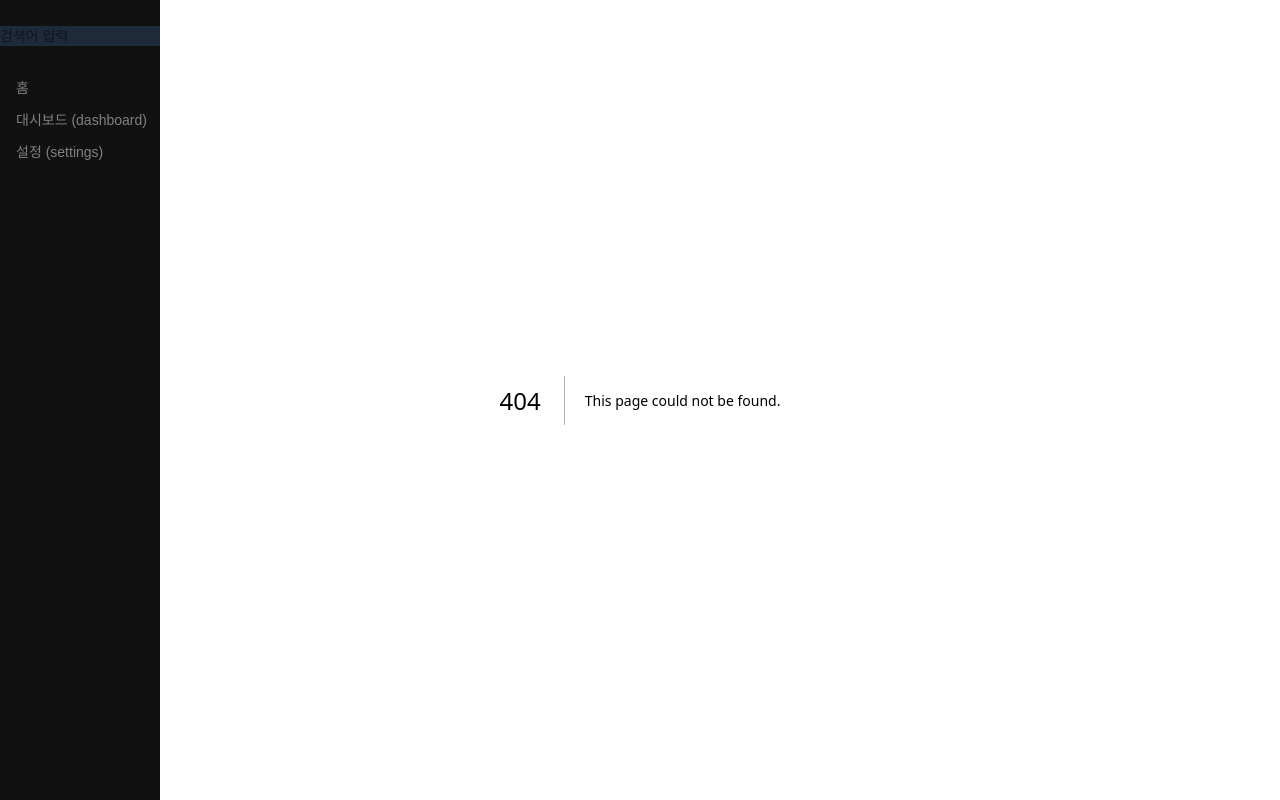
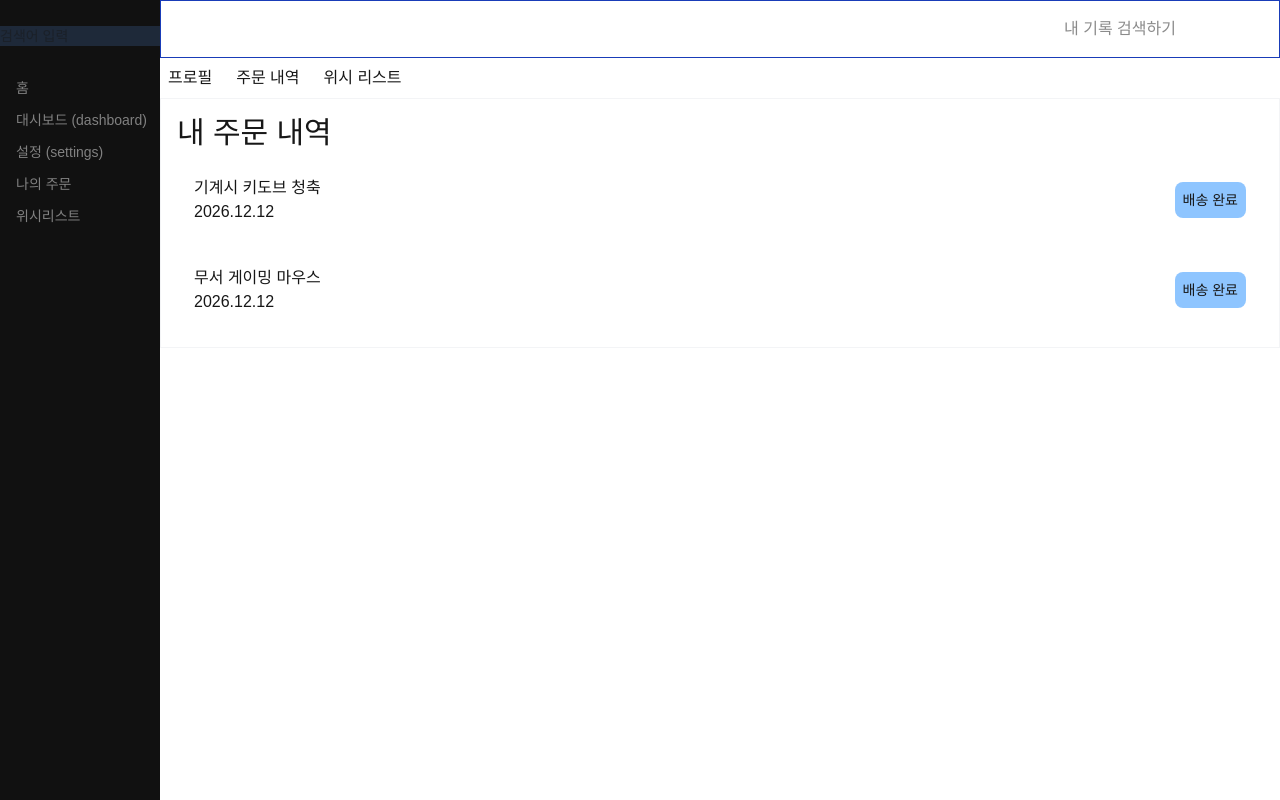
Before and after one commit to yunajoe/nextjs-master-class-part1-inflearn, a Next.js app: page /mypage/orders in a window 1280 px wide. Before the commit this address had no page. Built offline with nearby package versions, Linux system fonts and the light colour scheme.

Commit message:
feat:실습:마이 페이지

```diff
--- /dev/null
+++ b/src/app/mypage/layout.tsx
@@ -0,0 +1,22 @@
+function MyPageLayout({ children }: { children: React.ReactNode }) {
+  return (
+    <div className="flex flex-col ml-[160px]">
+      <header className="flex items-center justify-between border border-blue-800">
+        <h1 className="text-white text-4xl p-2 font-bold">마이 페이지</h1>
+        <input
+          type="text"
+          placeholder="내 기록 검색하기"
+          className="text-md p-2"
+        />
+      </header>
+      <ul className="flex items-center gap-2">
+        <li className="p-2">프로필</li>
+        <li className="p-2">주문 내역</li>
+        <li className="p-2">위시 리스트</li>
+      </ul>
+      {children}
+    </div>
+  );
+}
+
+export default MyPageLayout;
--- /dev/null
+++ b/src/app/mypage/orders/page.tsx
@@ -0,0 +1,27 @@
+function page() {
+  return (
+    <div className="flex flex-col border border-gray-100 p-4 gap-2">
+      <h1 className="text-3xl">내 주문 내역</h1>
+      <div className="flex justify-between border border-white p-4 rounded-lg">
+        <div>
+          <p>기계시 키도브 청축</p>
+          <p>2026.12.12</p>
+        </div>
+        <div className="rounded-lg bg-blue-300 self-center text-sm p-2">
+          배송 완료
+        </div>
+      </div>
+      <div className="flex justify-between border border-white p-4 rounded-lg">
+        <div>
+          <p>무서 게이밍 마우스</p>
+          <p>2026.12.12</p>
+        </div>
+        <div className="rounded-lg bg-blue-300 self-center text-sm p-2">
+          배송 완료
+        </div>
+      </div>
+    </div>
+  );
+}
+
+export default page;
--- /dev/null
+++ b/src/app/mypage/wishlist/page.tsx
@@ -0,0 +1,19 @@
+function page() {
+  return (
+    <div className="flex flex-col border border-gray-100 p-4 gap-2">
+      <h1 className="text-3xl">위시리스트</h1>
+      <div className="flex  gap-2">
+        <div className="flex-1 text-center border border-blue-100 rounded-lg p-2">
+          <p>최신형 MP3노트북</p>
+          <button>확인</button>
+        </div>
+        <div className="flex-1 text-center border border-blue-100 rounded-lg p-2">
+          <p>최신형 MP3노트북</p>
+          <button>확인</button>
+        </div>
+      </div>
+    </div>
+  );
+}
+
+export default page;
--- a/src/components/side-bar.tsx
+++ b/src/components/side-bar.tsx
@@ -28,6 +28,18 @@ function SideBar() {
       >
         설정 (settings)
       </Link>
+      <Link
+        href="/mypage/orders"
+        className="block py-1.5 pr-2 pl-4 no-underline text-sm  text-[#818181]"
+      >
+        나의 주문
+      </Link>
+      <Link
+        href="/mypage/wishlist"
+        className="block py-1.5 pr-2 pl-4 no-underline text-sm  text-[#818181]"
+      >
+        위시리스트
+      </Link>
     </nav>
   );
 }
```
